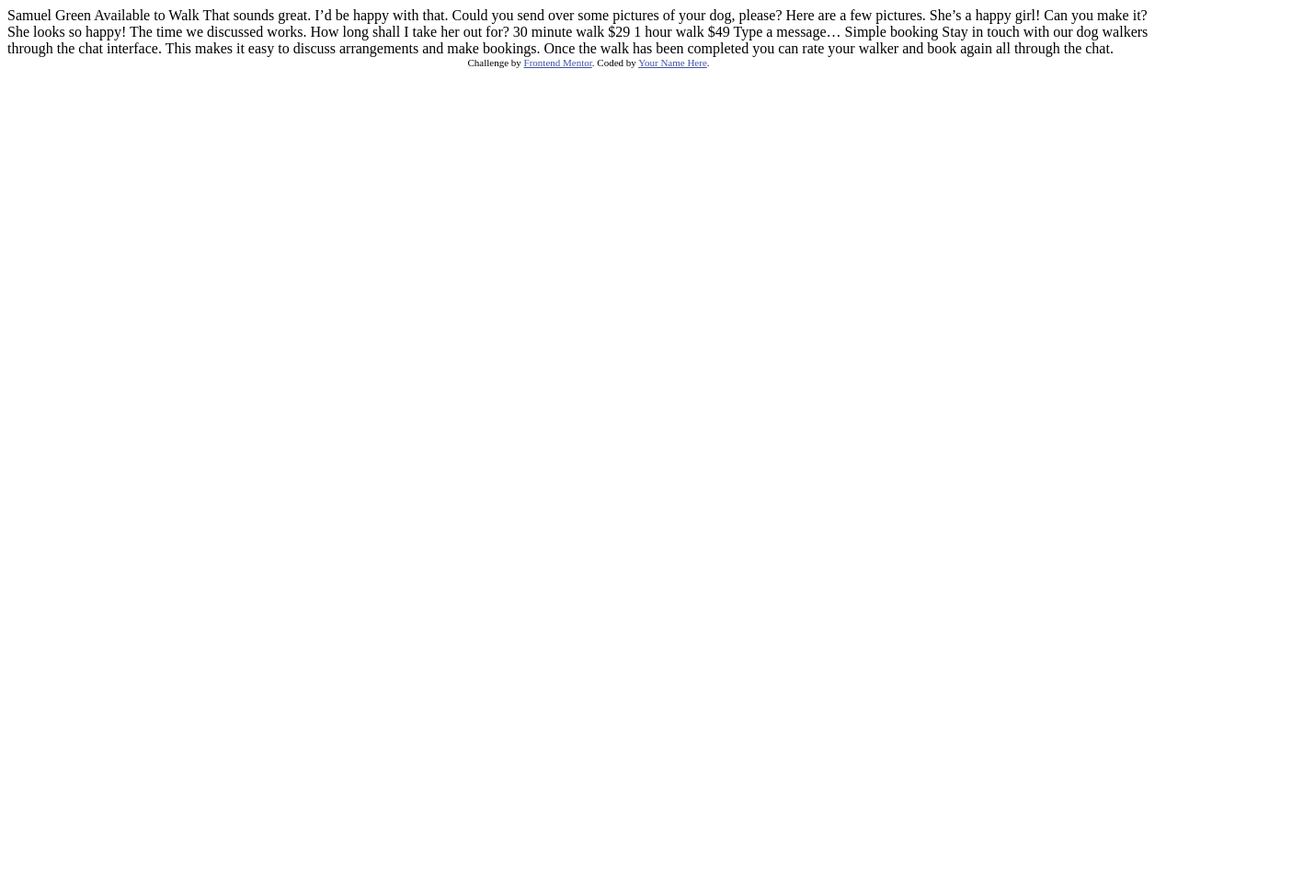
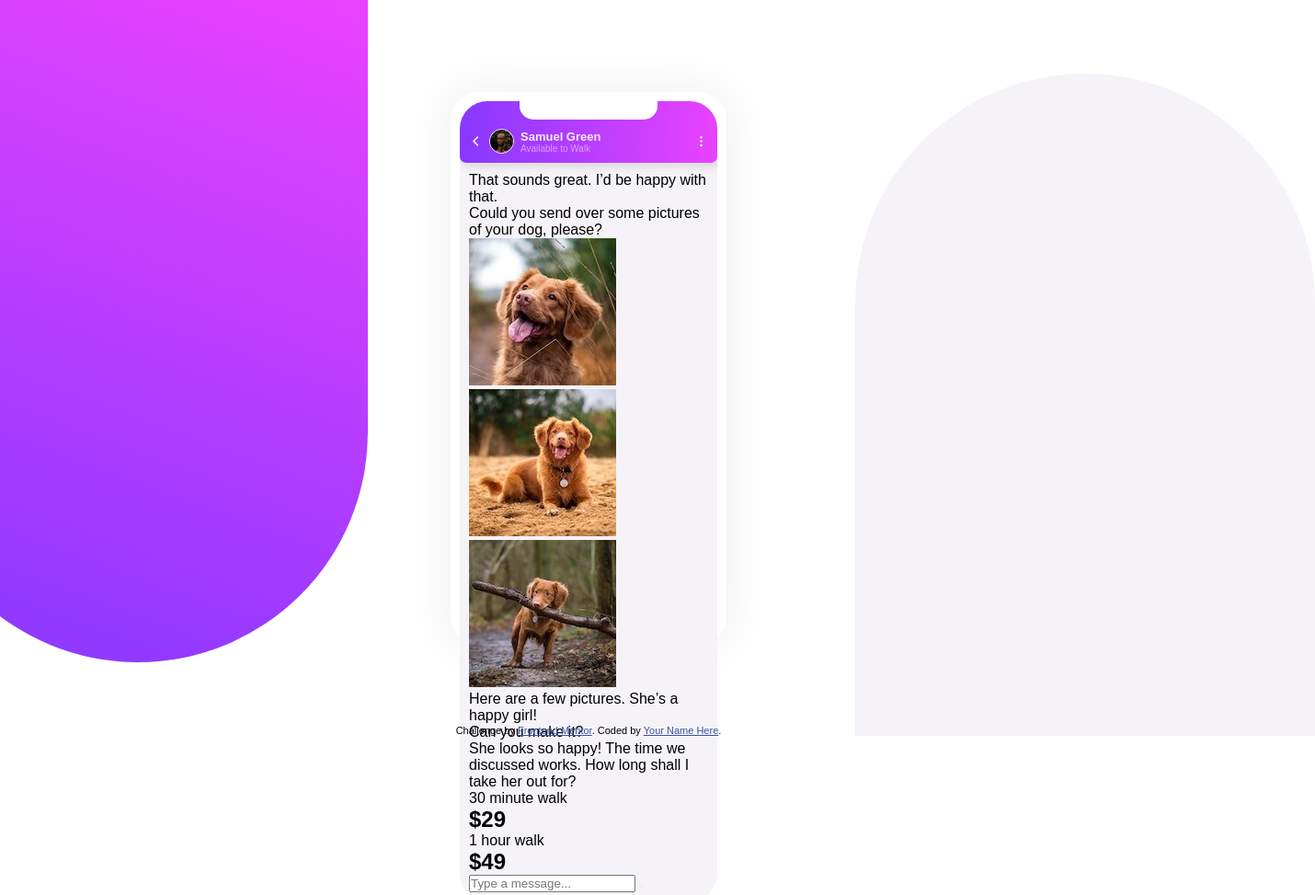
Before and after one commit to K4UNG/project-6-chat-app-illustration, a plain HTML site: page index.html in a window 1280 px wide. Shown: the whole page at 92% size, 1430 px wide, since content can reach past the window. Before the commit the page ends 800 px from the top, so only its background shows below. Drawn offline with Linux system fonts and the light colour scheme.

Commit message:
add background and app header

```diff
--- a/index.html
+++ b/index.html
@@ -11,33 +11,77 @@
   <link rel="stylesheet" href="styles.css">
 </head>
 <body>
+  <div class="left-bg"></div>
+  <div class="right-bg"></div>
 
-  Samuel Green
-  Available to Walk
+  <div class="main">
+    <div class="app">
+      <div class="header">
 
-  That sounds great. I’d be happy with that.
+        <div class="info">
+          <div class="notch"></div>
+          <div class="info-left">
+            <svg xmlns="http://www.w3.org/2000/svg" class="h-6 w-6" fill="none" viewBox="0 0 24 24" stroke="currentColor">
+              <path stroke-linecap="round" stroke-linejoin="round" stroke-width="2.5" d="M15 19l-7-7 7-7" />
+            </svg>
+            <img src="images/avatar.jpg" alt="avatar">
+            <div class="name">
+              <p>Samuel Green</p>
+              <span>Available to Walk</span>
+            </div>
+          </div>
+          <div class="info-right">
+            <svg xmlns="http://www.w3.org/2000/svg" class="h-6 w-6" fill="none" viewBox="0 0 24 24" stroke="currentColor">
+              <path stroke-linecap="round" stroke-linejoin="round" stroke-width="2" d="M12 5v.01M12 12v.01M12 19v.01M12 6a1 1 0 110-2 1 1 0 010 2zm0 7a1 1 0 110-2 1 1 0 010 2zm0 7a1 1 0 110-2 1 1 0 010 2z" />
+            </svg>
+          </div>
+        </div>
 
-  Could you send over some pictures of your dog, please?
+        <div class="conv">
+          <div class="receive">
+            <p class="msg-r">That sounds great. I’d be happy with that.</p>
+            <p class="msg-r">Could you send over some pictures of your dog, please?</p>
+          </div>
 
-  Here are a few pictures. She’s a happy girl!
+          <div class="send">
+            <div class="imgs">
+              <img src="images/dog-image-1.jpg" alt="picture of dog">
+              <img src="images/dog-image-2.jpg" alt="picture of dog">
+              <img src="images/dog-image-3.jpg" alt="picture of dog">
+            </div>
+            <p class="msg-s">Here are a few pictures. She’s a happy girl!</p>
+            <p class="msg-s">Can you make it?</p>
+          </div>
 
-  Can you make it?
+          <div class="receive">
+            <p class="msg-r">She looks so happy! The time we discussed works. How long shall I take her out for?</p>
+            <div class="check">
+              <span class="cricle"></span>
+              <p class="time">30 minute walk</p>
+              <h2 class="price">$29</h2>
+            </div>
+            <div class="check">
+              <span class="cricle"></span>
+              <p class="time">1 hour walk</p>
+              <h2 class="price">$49</h2>
+            </div>
+          </div>
 
-  She looks so happy! The time we discussed works. How long shall I take her out for?
+          <div class="msg">
+            <input type="text" placeholder="Type a message...">
+            <button></button>
+          </div>
+        </div>
+      </div>
+    </div>
+  </div>
 
-  30 minute walk
-  $29
-
-  1 hour walk
-  $49
-
-  Type a message…
-
-  Simple booking
-
-  Stay in touch with our dog walkers through the chat interface. This makes it easy to
-  discuss arrangements and make bookings. Once the walk has been completed you can rate
-  your walker and book again all through the chat.
+  <div class="text">
+    <h1>Simple booking</h1>
+    <p>Stay in touch with our dog walkers through the chat interface. This makes it easy to
+      discuss arrangements and make bookings. Once the walk has been completed you can rate
+      your walker and book again all through the chat.</p>
+  </div>
 
   <div class="attribution">
     Challenge by <a href="https://www.frontendmentor.io?ref=challenge" target="_blank">Frontend Mentor</a>.
--- a/styles.css
+++ b/styles.css
@@ -1,2 +1,160 @@
-.attribution { font-size: 11px; text-align: center; }
-.attribution a { color: hsl(228, 45%, 44%); }
+.attribution {
+    font-size: 11px;
+    text-align: center;
+    position: absolute;
+    bottom: 0; right: 50%;
+    transform: translateX(50%);
+}
+
+.attribution a {
+    color: hsl(228, 45%, 44%);
+}
+
+@import url('https://fonts.googleapis.com/css2?family=Rubik:wght@400;500;600;700&display=swap');
+
+:root {
+    /* text */
+    --pale-violet: hsl(276, 100%, 81%);
+    --moderate-violet: hsl(276, 55%, 52%);
+    --desaturated-dark-violet: hsl(271, 15%, 43%);
+    --grayish-blue: hsl(206, 6%, 79%);
+    --very-dark-desaturated-violet: hsl(271, 36%, 24%);
+    --dark-grayish-violet: hsl(270, 7%, 64%);
+
+    /* gradient */
+    --gradient-magenta: hsl(293, 100%, 63%);
+    --gradient-violet: hsl(264, 100%, 61%);
+
+    /* secondary */
+    --app-bg: hsl(270, 20%, 96%);
+    --submit-bg: hsl(271, 36%, 24%);
+    --radio-outline: hsl(289, 100%, 72%);
+}
+
+*,
+*::before,
+*::after {
+    margin: 0;
+    padding: 0;
+    box-sizing: border-box;
+    font-family: 'Rubik', sans-serif;
+}
+
+body {
+    height: 100vh;
+    overflow: hidden;
+    display: flex;
+    justify-content: center;
+    align-items: center;
+}
+
+.text {
+    display: none;
+}
+
+.left-bg {
+    position: absolute;
+    top: 0;
+    left: -100px;
+    width: 500px;
+    height: 90vh;
+    background-image: linear-gradient(200deg, var(--gradient-magenta), var(--gradient-violet));
+    border-bottom-left-radius: 250px;
+    border-bottom-right-radius: 250px;
+    z-index: -1;
+}
+
+.right-bg {
+    position: absolute;
+    width: 500px;
+    height: 90vh;
+    bottom: 0;
+    right: -150px;
+    background-color: var(--app-bg);
+    border-top-left-radius: 250px;
+    border-top-right-radius: 250px;
+    z-index: -1;
+}
+
+.main {
+    width: 300px;
+    height: 600px;
+    background-color: white;
+    box-shadow: 0 0 50px 10px rgba(0,0,0,.05);
+    border-radius: 30px;
+    padding: 10px;
+}
+
+.app {
+    border-radius: 30px;
+    background-color: var(--app-bg);
+    overflow: hidden;
+}
+
+.info {
+    background-image: linear-gradient(to right, var(--gradient-violet), var(--gradient-magenta));
+    position: relative;
+    padding: 30px 10px 10px 10px;
+    display: flex;
+    justify-content: space-between;
+    border-bottom-left-radius: 7px;
+    border-bottom-right-radius: 7px;
+    box-shadow: 5px 0 10px 5px rgba(0,0,0,.1);
+}
+
+.notch {
+    height: 20px;
+    width: 150px;
+    background-color: white;
+    position: absolute;
+    top: 0;
+    right: 50%;
+    transform: translateX(50%);
+    border-bottom-right-radius: 15px;
+    border-bottom-left-radius: 15px;
+}
+
+.h-6 {
+    width: 15px;
+    height: 15px;
+}
+
+.h-6 * {
+    width: 100%;
+    height: 100%;
+}
+
+.info-left,
+.info-right {
+    display: flex;
+    align-items: center;
+    color: white;
+}
+
+.info-left img {
+    width: 27px;
+    border-radius: 50%;
+    border: 1px solid white;
+    margin: 0 7px;
+}
+
+.name {
+    display: flex;
+    flex-direction: column;
+    justify-content: center;
+}
+
+.name p {
+    opacity: .9;
+    font-weight: 600;
+    font-size: 13px;
+}
+
+.name span {
+    color: var(--pale-violet);
+    font-size: 10px;
+}
+
+.conv {
+    padding: 10px;
+}
```
